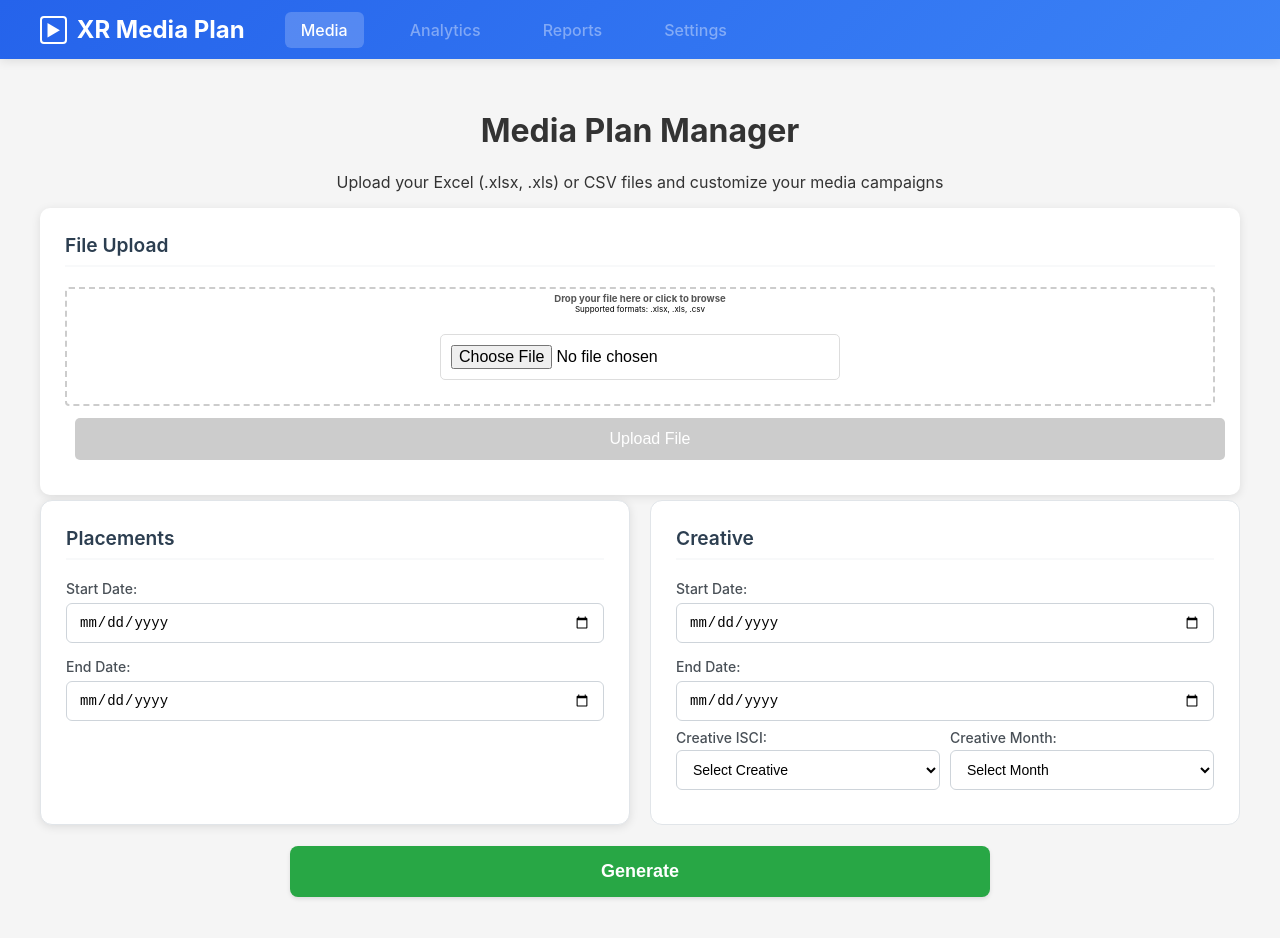
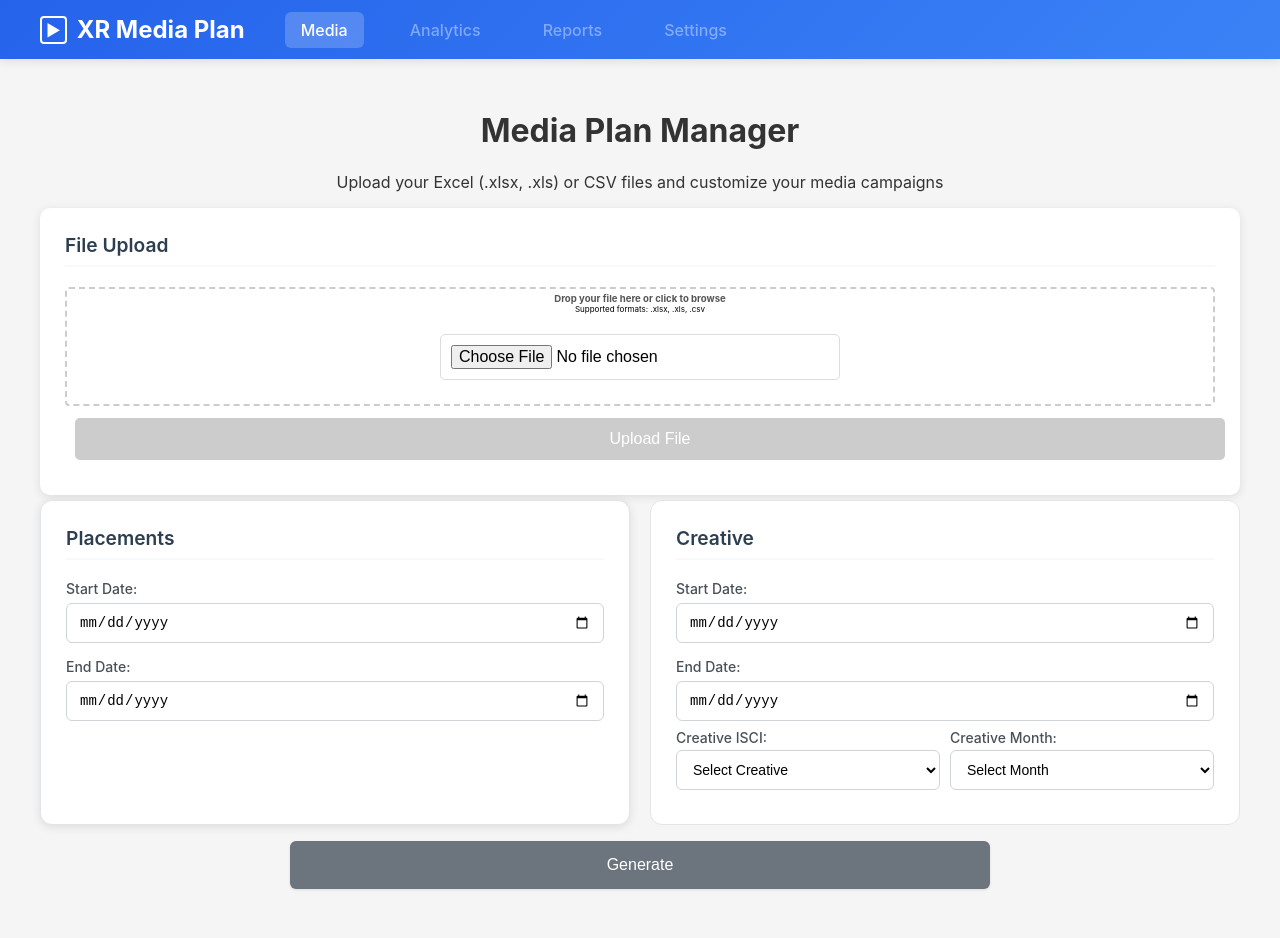
Before and after one commit to qualminds-ai/XR_Media_Plan, a React (Create React App) app in the folder frontend/: page / in a window 1280 px wide. Shown: the top 938 px of the page. Built offline with nearby package versions, Linux system fonts and the light colour scheme; the HTML template or start-up script is replaced by a standard one.

Commit message:
Update Generate section styles: adjust margins, button colors, and hover effects for improved aesthetics

```diff
--- a/frontend/src/Media.css
+++ b/frontend/src/Media.css
@@ -530,26 +530,27 @@
 /* Generate Section Styles */
 .generate-section {
   text-align: center;
-  margin: 25px 0;
+  margin: 20px 0;
 }
 
 .generate-btn {
-  background-color: #28a745;
+  background-color: #6c757d;
   color: white;
   padding: 15px 100px;
   border: none;
-  border-radius: 8px;
+  border-radius: 6px;
   cursor: pointer;
-  font-size: 18px;
-  font-weight: bold;
-  transition: background-color 0.3s ease;
-  box-shadow: 0 2px 4px rgba(0,0,0,0.1);
+  font-size: 16px;
+  font-weight: 500;
+  transition: all 0.3s ease;
+  box-shadow: 0 1px 3px rgba(0,0,0,0.1);
   min-width: 700px;
 }
 
 .generate-btn:hover {
-  background-color: #218838;
-  box-shadow: 0 4px 8px rgba(0,0,0,0.15);
+  background-color: #5a6268;
+  box-shadow: 0 2px 6px rgba(0,0,0,0.15);
+  transform: translateY(-1px);
 }
 
 .generate-btn:active {
```
